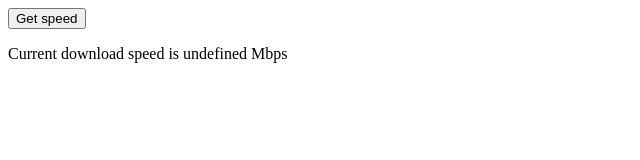
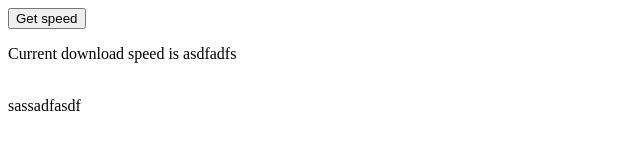
Before and after one commit to Zachary-Marcato/Zachary-Marcato.github.io, a plain HTML site: page index.html in a window 1280 px wide. Both pictures are taken after a click on the button "Get speed". Shown: the whole page, without its empty margins (0-640 px from the left). Drawn offline with Linux system fonts and the light colour scheme.

Commit message:
Update index.html

```diff
--- a/index.html
+++ b/index.html
@@ -3,10 +3,13 @@
 <body>
 <button onclick="getSpeed()">Get speed</button>
 <p>Current download speed is <a id="speed"> ?? </a></p>
+<br>
+<a id="something"></a>
 
 <script type = "text/javascript">
+    document.getElementById("something").textContent = `sassadfasdf`
     function getSpeed() {
-        document.getElementById("speed").textContent = `${NetworkInformation.downlink} Mbps`
+        document.getElementById("speed").textContent = `asdfadfs`
     }
 </script>
 </body>
```
